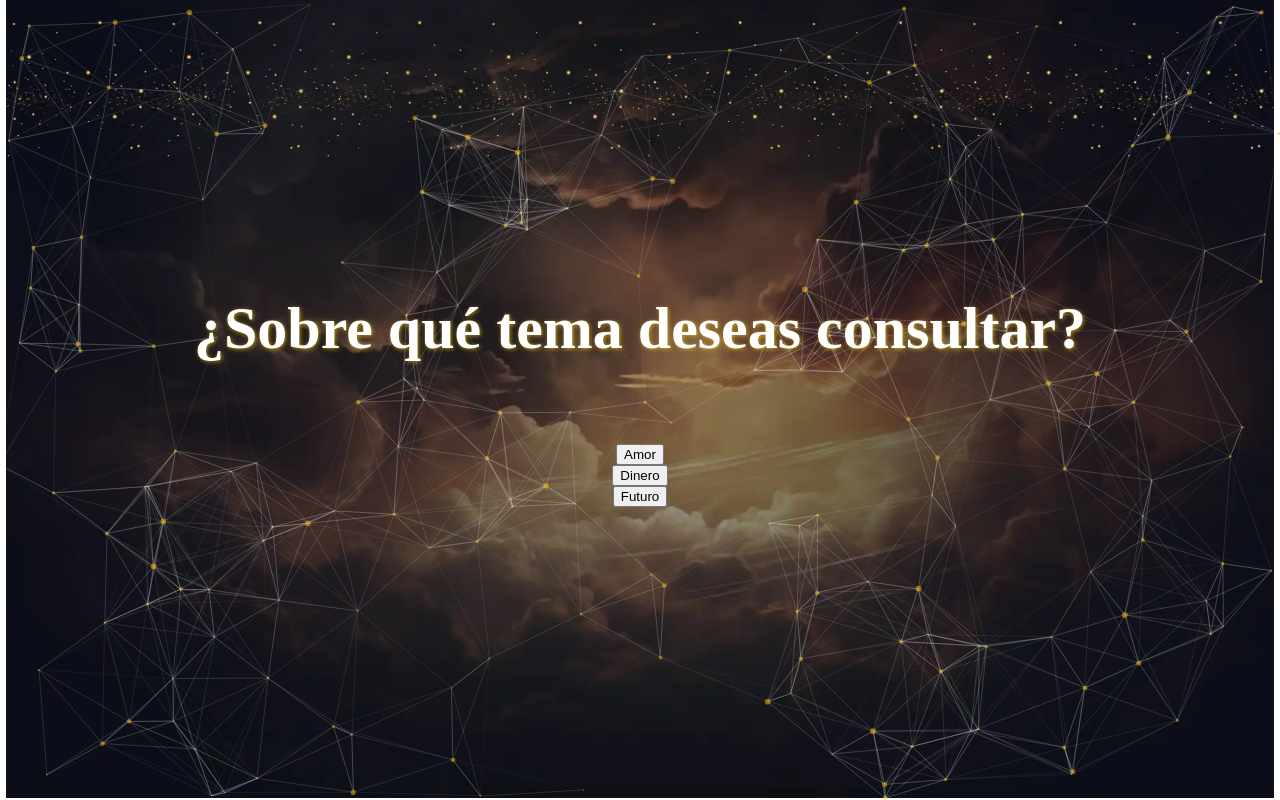
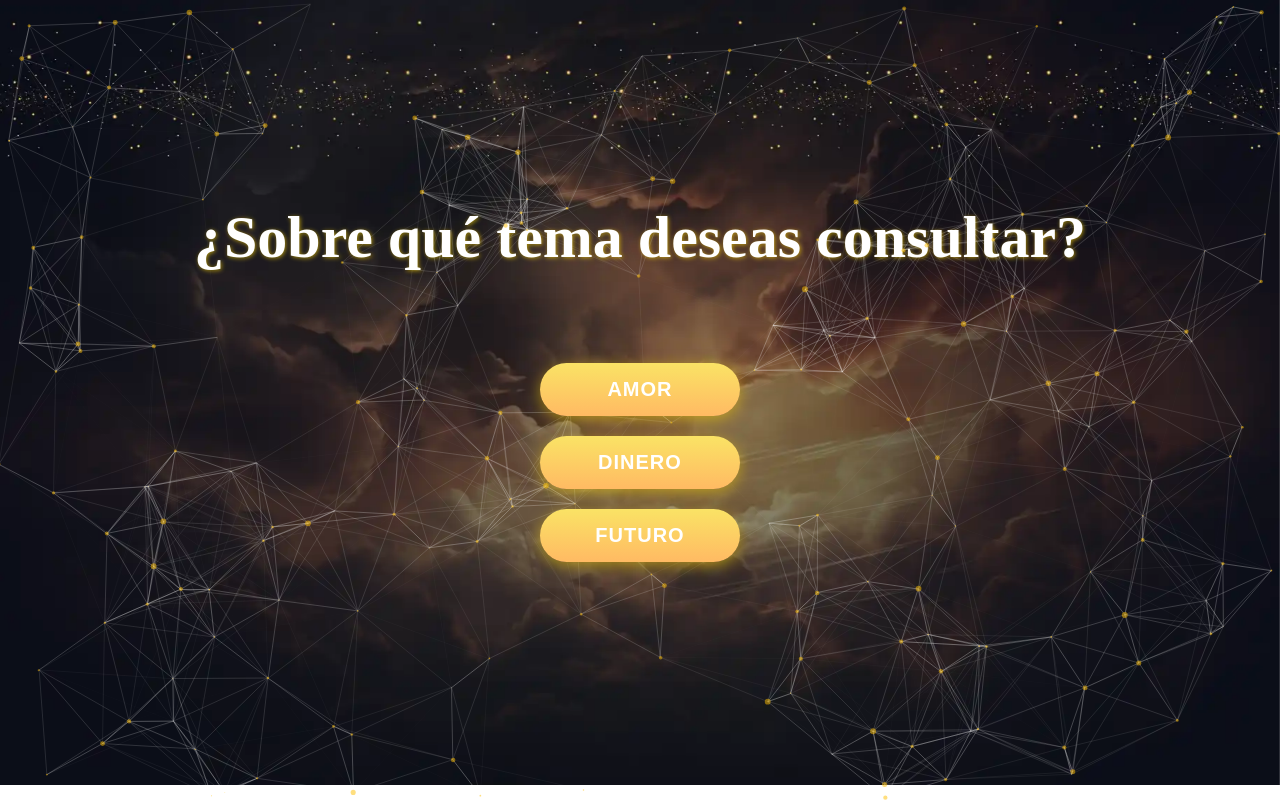
Before and after one commit to AgomezAp/TarotBolivia, an Angular app in the folder Tarot/: page /welcome in a window 1280 px wide. Built offline with nearby package versions, Linux system fonts and the light colour scheme.

Commit message:
Refactor welcome component CSS for improved layout and styling consistency

```diff
--- a/Tarot/src/app/components/welcome/welcome.component.css
+++ b/Tarot/src/app/components/welcome/welcome.component.css
@@ -8,10 +8,10 @@
   justify-content: center;
   align-items: center;
   height: 100vh;
-    margin-top: -10px;
-    margin-left: -10px;
-    margin-right: -10px;
-    margin-bottom: -10px;
+  margin-top: -23px;
+  margin-left: -17px;
+  margin-right:-17px;
+  margin-bottom: -9px;
   overflow: hidden;
   z-index: 1;
 }
@@ -42,7 +42,7 @@
   color: #ffffff;
   text-shadow: 1px 1px 4px rgba(255, 215, 0, 0.6);
 }
-.start-button {
+.start-button-amor, .start-button-futuro, .start-button-dinero {
   padding: 15px 30px;
   font-size: 20px;
   color: white;
```
Lines whose indentation alone changed are shown as unchanged.
